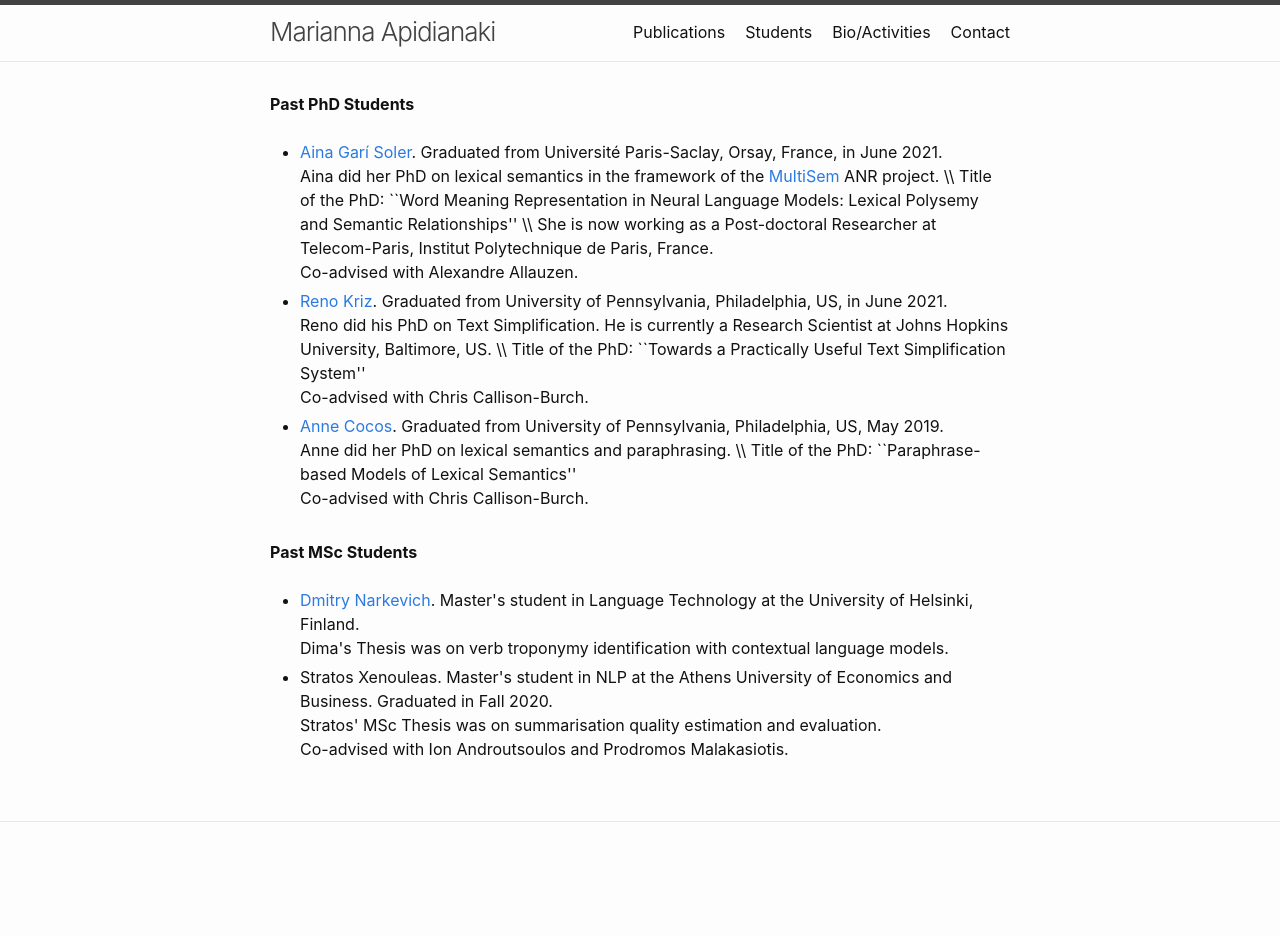
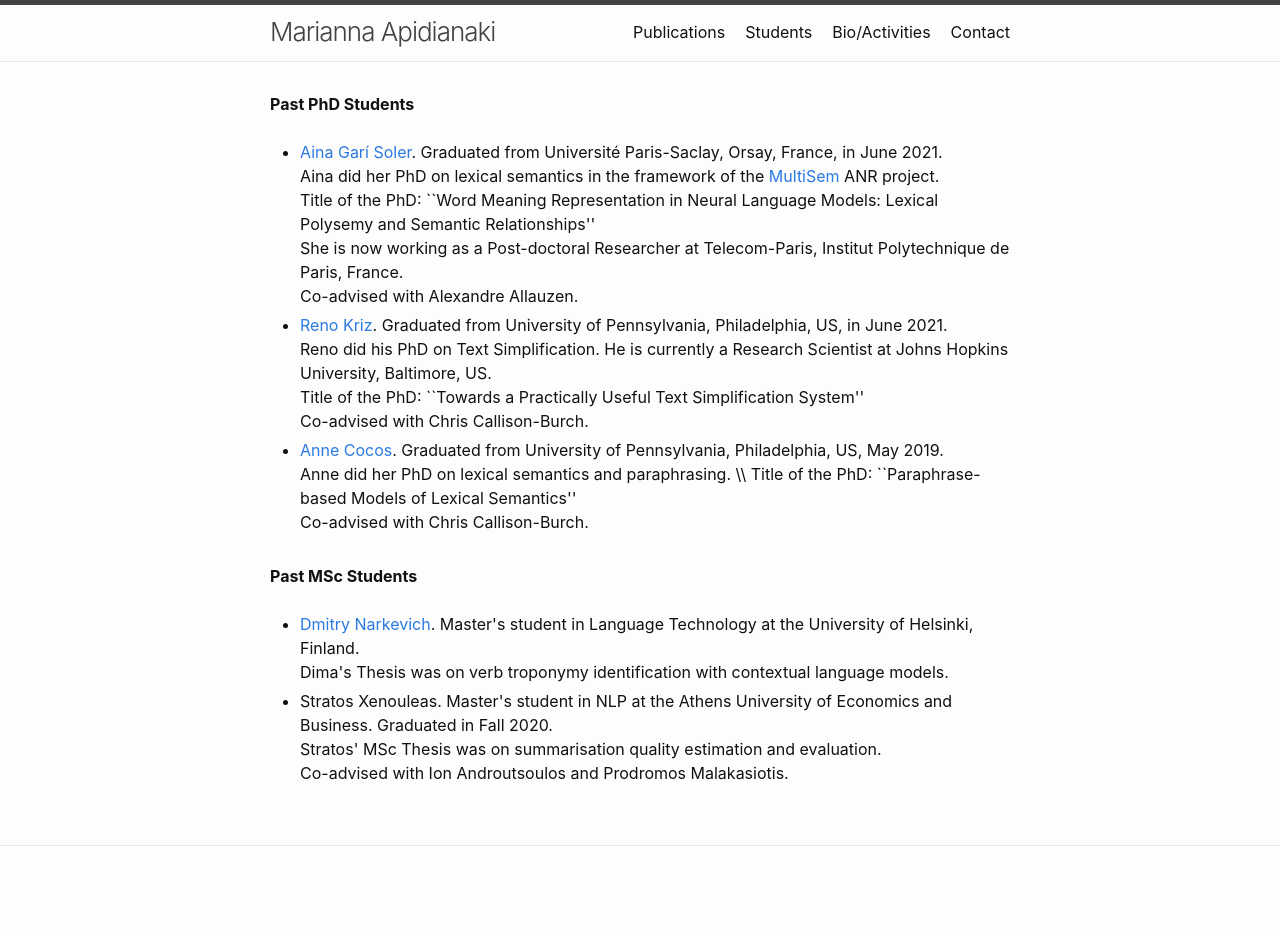
Before and after one commit to mariannaapi/mariannaapi.github.io, a Jekyll site: the page students/index.html, which Jekyll copies as it is, in a window 1280 px wide. Built offline with Jekyll 4.4.1, drawn with Linux system fonts in a browser that asks for light colours; before the commit the page ends 912 px from its top, so only the background shows below that.

```diff
--- a/students/index.html
+++ b/students/index.html
@@ -43,15 +43,15 @@
 
 	  <li> <a href="https://ainagari.github.io">Aina Garí Soler</a>. Graduated from Université Paris-Saclay, Orsay, France, in June 2021.
 	     <br>
-	    Aina did her PhD on lexical semantics in the framework of the <a href="https://sites.google.com/view/multisem/home">MultiSem</a> ANR project. \\
-	    Title of the PhD: ``Word Meaning Representation in Neural Language Models: Lexical Polysemy and Semantic Relationships'' \\
+	    Aina did her PhD on lexical semantics in the framework of the <a href="https://sites.google.com/view/multisem/home">MultiSem</a> ANR project. <br>
+	    Title of the PhD: ``Word Meaning Representation in Neural Language Models: Lexical Polysemy and Semantic Relationships'' <br>
 	    She is now working as a Post-doctoral Researcher at Telecom-Paris, Institut Polytechnique de Paris, France.
 	     <br>
 	    Co-advised with Alexandre Allauzen.
 
      <li> <a href="https://rekriz11.github.io">Reno Kriz</a>. Graduated from University of Pennsylvania, Philadelphia, US, in June 2021.
 	   <br>
-	     Reno did his PhD on Text Simplification. He is currently a Research Scientist at Johns Hopkins University, Baltimore, US. \\
+	     Reno did his PhD on Text Simplification. He is currently a Research Scientist at Johns Hopkins University, Baltimore, US. <br>
 	     Title of the PhD: ``Towards a Practically Useful Text Simplification System''
 	   <br>
 	     Co-advised with Chris Callison-Burch.
```
